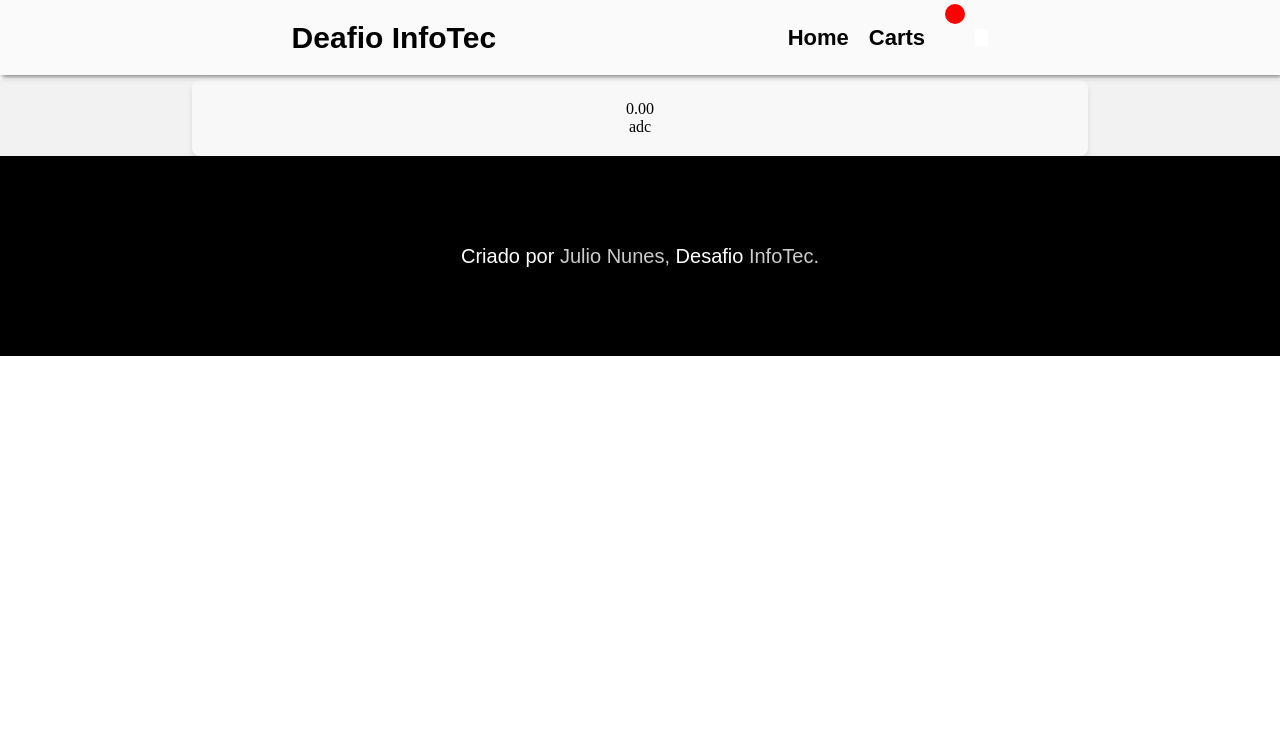
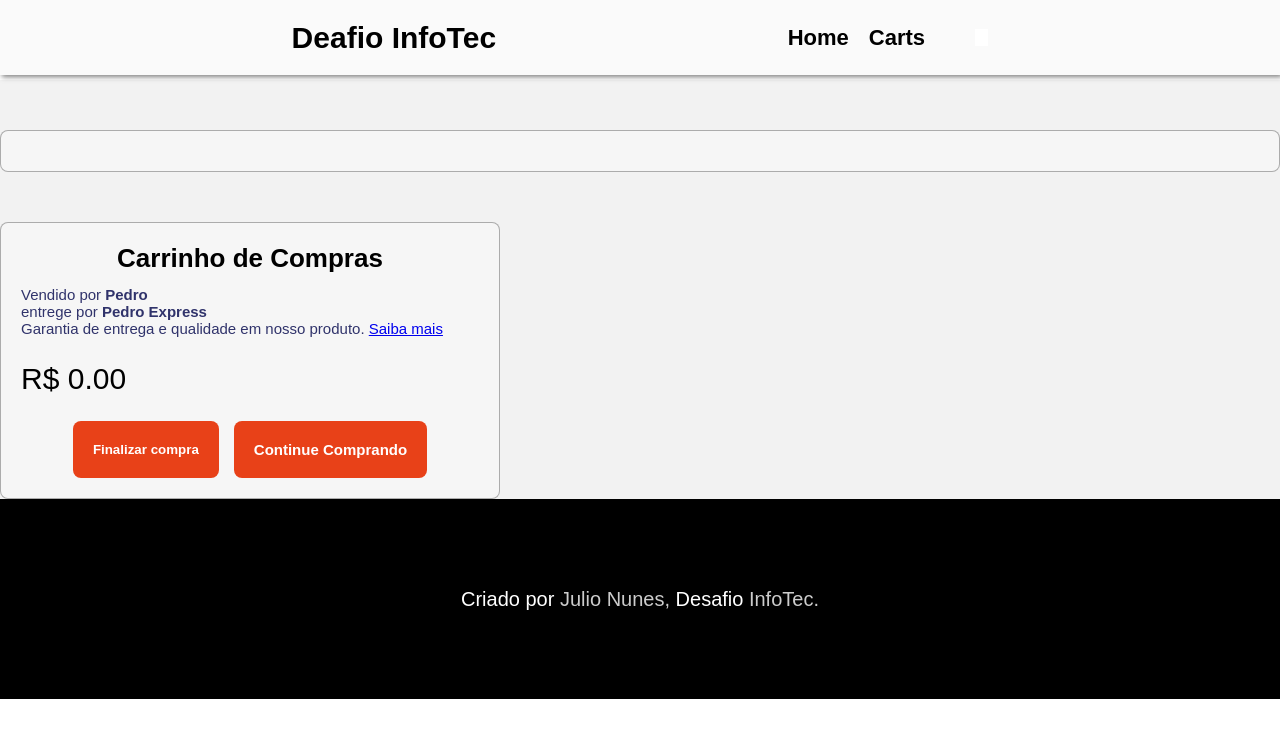
Before and after one commit to JulioNunesDev/desafio_infotec_FrontEnd_junior, a React (Vite) app: page /cart in a window 1280 px wide. Shown: the top 738 px of the page. Built offline with nearby package versions, Linux system fonts and the light colour scheme; some icons are missing.

Commit message:
feat: all change tweaks and components

```diff
--- a/src/components/CartPage/index.tsx
+++ b/src/components/CartPage/index.tsx
@@ -1,30 +1,56 @@
 import { useEffect, useState } from "react";
 import useProductContext from "../../hooks/Products";
+import { FaPlus, FaTrash } from "react-icons/fa6";
+import { IoIosRemove } from "react-icons/io";
 import S from "./styled";
 import useCartContext from "../../hooks/Store";
+import { Link } from "react-router-dom";
 
 const CartItem = ({ item, product, addToCart, Decrement, removeFromCart }) => {
   return (
-    <div className="teste" key={item.id}>
-      <img src={product.image} style={{ width: "50%" }} alt="" />
-      <h2>{product.name}</h2>
-      <p>{product.price}</p>
-      <p>{product.price * item.quantity}</p>
+    <div className="products" key={item.id}>
+      <div className="image">
+        <img src={product.image} alt={`Produto: ${product.name}`} />
+      </div>
 
-      <p>{item.quantity}</p>
-
-
+      <div className="products-price">
+        <h2>{product.name}</h2>
+        <p>
+          Preço unitário:{" "}
+          <span className="custom-color-btn-price">{product.price}</span>{" "}
+        </p>
+        <p>
+          Qtd: <span className="custom-color-btn-price">{item.quantity}</span>
+        </p>
+      </div>
       <div className="btn">
-        <button onClick={() => addToCart(item.id)}>Adicionar</button>
-        <button onClick={() => Decrement(item.id)}>Diminuir</button>
-        <button onClick={() => removeFromCart(item.id)}>Remover</button>
+        <button onClick={() => addToCart(item.id)}>
+          <FaPlus />
+        </button>
+        <button onClick={() => Decrement(item.id)}>
+          <IoIosRemove />
+        </button>
+      </div>
+      <div className="outhers-btn">
+        <button onClick={() => removeFromCart(item.id)}>
+          <FaTrash />
+        </button>
+        <div>
+          <p>
+            Total:{" "}
+            <span className="custom-color-btn-price">
+              {product.price * item.quantity}
+            </span>
+          </p>
+        </div>
       </div>
     </div>
   );
 };
 
 const CartPage = () => {
-  const { produtoCarrinho, removeFromCart, Decrement, addToCart } = useCartContext();
+  const { produtoCarrinho, removeFromCart, Decrement, addToCart } =
+    useCartContext();
   const { productList } = useProductContext();
   const [valueTotal, setValueTotal] = useState<number>(0);
 
@@ -56,12 +82,37 @@ const CartPage = () => {
             />
           );
         })}
-        <div className="priceTotal">
-          <p>{valueTotal.toFixed(2)}</p>
-        </div>
       </div>
       <div className="boxcheckout">
-        adc
+        <div className="tittle-products">
+          <h3>Carrinho de Compras</h3>
+          <div className="supplier">
+            <p>
+              Vendido por <strong>Pedro</strong>
+            </p>
+            <p>
+              entrege por <strong>Pedro Express</strong>
+            </p>
+            <p>
+              Garantia de entrega e qualidade em nosso produto.{" "}
+              <Link to="/">Saiba mais</Link>
+            </p>
+          </div>
+        </div>
+
+        <div className="priceTotal">
+          <p>
+            R${" "}
+            <span className="custom-color-btn-price">
+              {valueTotal.toFixed(2)}
+            </span>
+          </p>
+        </div>
+
+        <div className="btns">
+          <button>Finalizar compra</button>
+          <Link to="/">Continue Comprando</Link>
+        </div>
       </div>
     </S.BoxMain>
   );
--- a/src/components/CartPage/styled.ts
+++ b/src/components/CartPage/styled.ts
@@ -1,97 +1,234 @@
-import styled from 'styled-components';
+import { styled } from "styled-components";
 
-const BoxMain = styled.div`
-  background-color: #f8f8f8;
-  width: 70%;
-  margin: 0 auto;
-  padding: 20px;
+const styleds = {
+  BoxMain: styled.main`
+    width: 100%;
+    height: 100vh;
+    display: flex;
+    justify-content: center;
+    gap: 50px;
+    padding-top: 50px;
+    flex-wrap: wrap;
+
+
+    @media screen and (max-width: 1366px){
+       width: 100%;
+       height: auto;
+       padding-top: 50px;
+       flex-direction: column;
+
+
+
+
+      }
+
+    .BoxContent {
+      width: auto;
+      height: 700px;
+      background-color: #f6f6f6;
+      border: 1px solid rgba(0, 0, 0, 0.3);
       border-radius: 8px;
-  box-shadow: 0px 4px 6px rgba(0, 0, 0, 0.1);
       display: flex;
       flex-direction: column;
-  align-items: center;
-`;
+      gap: 10px;
+      padding: 20px;
 
-const ProductContainer = styled.div`
+      @media screen and (max-width: 1366px){
+      display: flex;
+
+      flex-wrap: wrap;
+
+      height: auto;
+      }
+
+      .products {
+        background-color: #fafafa;
+        box-shadow: 2px 2px 2px 2px rgba(0, 0, 0, 0.3);
         display: flex;
         align-items: center;
-  justify-content: space-between;
-  margin: 10px 0;
-  width: 100%;
+        gap: 40px;
+        width: 900px;
+        height: 150px;
+        padding: 20px;
+        border-radius: 5px;
+        flex-wrap: wrap;
+
+        @media screen and (max-width: 1366px){
+
+        padding: 0px;
+        gap: 0px;
+        flex-wrap: wrap;
+        display: flex;
+        height: auto;
+        flex-direction: row;
+        width: auto;
+
+        .image{
+
+        width: auto;
+        height: auto;
+        }
+
+
+        .products-price{
+          display: flex;
+          flex-direction: column;
+
+          width: auto;
+          height: 100%;
+          flex-wrap: wrap;
+         display: flex;
+        }
+
+        }
+
+        p {
+          font-size: 16px;
+          font-family: var(--font-Roboto);
+        }
+
+        .custom-color-btn-price {
+          color: var(--color-primary);
+          font-family: var(--font-Roboto);
+          font-weight: 600;
+        }
+
+        .image {
+          border-radius: 50%;
+          height: 100px;
+          width: 100px;
+          background-color: red;
+          display: flex;
+          justify-content: center;
+          align-items: center;
+        }
 
         img {
-    width: 80px;
-    height: 80px;
-    object-fit: contain;
+          height: 100%;
+          width: 100%;
+          object-fit: cover;
+          border-radius: 50%;
         }
-`;
+        .products-price {
+          display: flex;
+          align-items: center;
+          height: 100%;
+          display: flex;
+          gap: 30px;
 
-const ProductInfo = styled.div`
-  flex: 1;
-  margin-left: 10px;
-`;
+          h2 {
+            font-family: var(--font-Roboto);
+          }
+        }
 
-const ProductName = styled.h2`
-  color: #333;
-  font-size: 20px;
-  margin-bottom: 5px;
-`;
+        .btn{
 
-const ProductPrice = styled.p`
-  color: #666;
-  font-size: 16px;
-`;
+          display: flex;
+          gap: 10px;
+          display: flex;
+          justify-content: center;
+        button {
+            border: none;
+            border-radius: 50%;
+            padding:5px;
+            cursor: pointer;
+            transition: 0.2s ease-in;
+            &:hover {
+              color: var(--color-primary);
+            }
+          }
+        }
+        .outhers-btn {
+          display: flex;
+          gap: 20px;
+          align-items: center;
 
-const Button = styled.button`
-  padding: 8px 16px;
-  background-color: #3498db;
-  color: #fff;
+          p {
+          }
+
+          button {
             border: none;
-  border-radius: 4px;
+            background-color: transparent;
+            padding: 4px;
             cursor: pointer;
-  transition: background-color 0.2s;
+            transition: 0.2s ease-in;
+            &:hover {
+              color: var(--color-primary);
+            }
+          }
+        }
+      }
 
-  &:hover {
-    background-color: #2980b9;
+
     }
-`;
 
-const TotalPrice = styled.p`
-  font-size: 24px;
-  font-weight: bold;
-  margin-top: 20px;
-`;
+    .boxcheckout {
 
-const EmptyCartMessage = styled.p`
-  font-size: 18px;
-  color: #999;
-`;
-
-const CartPageContainer = styled.div`
+      width: 500px;
+      height: max-content;
+      background-color: #f6f6f6;
+      border: 1px solid rgba(0, 0, 0, 0.3);
+      border-radius: 8px;
       display: flex;
       flex-direction: column;
+      gap: 25px;
+      padding: 20px;
+
+      .tittle-products {
+        display: flex;
+        flex-direction: column;
+        gap: 12px;
+
+        h3 {
+          font-size: 26px;
+          text-align: center;
+          font-family: var(--font-Jost);
+        }
+        .supplier {
+          p {
+            color: #30336b;
+            font-size: 15px;
+            font-family: var(--font-Bebas);
+          }
+        }
+      }
+
+      .priceTotal {
+        p {
+          font-size: 30px;
+          font-family: var(--font-Jost);
+        }
+      }
+
+      .btns {
+        display: flex;
+        justify-content: center;
+        gap: 15px;
+        font-size: 15px;
+
+        button,
+        a {
+          cursor: pointer;
+          text-decoration: none;
+          padding: 4px;
+          border: none;
+          padding: 20px;
+          display: flex;
+          justify-content: center;
           align-items: center;
-`;
-
-const CheckoutButton = styled(Button)`
-  background-color: #e74c3c;
-
+          transition: all.2s ease-in;
+          font-family: var(--font-Bebas);
+          color: white;
+          font-weight: 600;
+          background-color: var(--color-primary);
+          border-radius: 8px;
           &:hover {
-    background-color: #c0392b;
+            color: black;
           }
-`;
-
-const styleds = {
-  BoxMain,
-  ProductContainer,
-  ProductInfo,
-  ProductName,
-  ProductPrice,
-  Button,
-  TotalPrice,
-  EmptyCartMessage,
-  CartPageContainer,
-  CheckoutButton,
+        }
+      }
+    }
+  `,
 };
 
 export default styleds;
--- a/src/components/Header/index.tsx
+++ b/src/components/Header/index.tsx
@@ -2,6 +2,7 @@ import { Link } from "react-router-dom";
 import { IconContext } from "react-icons";
 import { FaCartShopping } from "react-icons/fa6";
 import S from "./styled";
+
 const Header = () => {
   return (
     <S.BoxMain>
@@ -20,10 +21,12 @@ const Header = () => {
             <Link to="carts">Carts</Link>
           </li>
         </ul>
+
         <div className="cart">
-        <div className="countCart"></div>
-        <IconContext.Provider value={{ color: "black", size: "23", className:'teste'}}>
-          <Link to='/cart'>
+          <IconContext.Provider
+            value={{ color: "black", size: "23", className: "teste" }}
+          >
+            <Link to="/cart">
               <button>
                 <FaCartShopping />
               </button>
--- a/src/components/ProductPage/Index.tsx
+++ b/src/components/ProductPage/Index.tsx
@@ -43,7 +43,7 @@ const ProductPage = () => {
           <p>{product.resume}</p>
         </div>
 
-        {product.name === "Ovos" && (
+        {product.name === "Ovos Dúzia" && (
           <div className="checkbox-wrapper-65">
             <label className="cbk1-65">
               <input
--- a/src/hooks/Products.tsx
+++ b/src/hooks/Products.tsx
@@ -30,7 +30,7 @@ const jsonData = [
   },
   {
     id: "3",
-    name: "Ovos",
+    name: "Ovos Dúzia",
     image:
       "https://th.bing.com/th/id/R.6d1073f112b8937ea639bb3c25182d74?rik=%2f2JGaFIjijqZpQ&pid=ImgRaw&r=0",
     price: 9.50,
--- a/src/pages/Carts/Index.tsx
+++ b/src/pages/Carts/Index.tsx
@@ -1,4 +1,4 @@
-import { notify } from "../../components/ModalAlert";
+
 import { ProductProvider } from "../../hooks/Products";
 import { CartProvider } from "../../hooks/Store";
 
--- a/src/routes/routes.tsx
+++ b/src/routes/routes.tsx
@@ -15,7 +15,6 @@ function AppRoutes() {
       <S.MainBox>
         <Routes>
           <Route path="/" element={<Home />} />
-
           <Route path="/product/:id" element={<Product />} />
           <Route path="/carts" element={<Carts />} />
           <Route path="/cart" element={<Cart />} />
```
Lines whose indentation alone changed are shown as unchanged.
